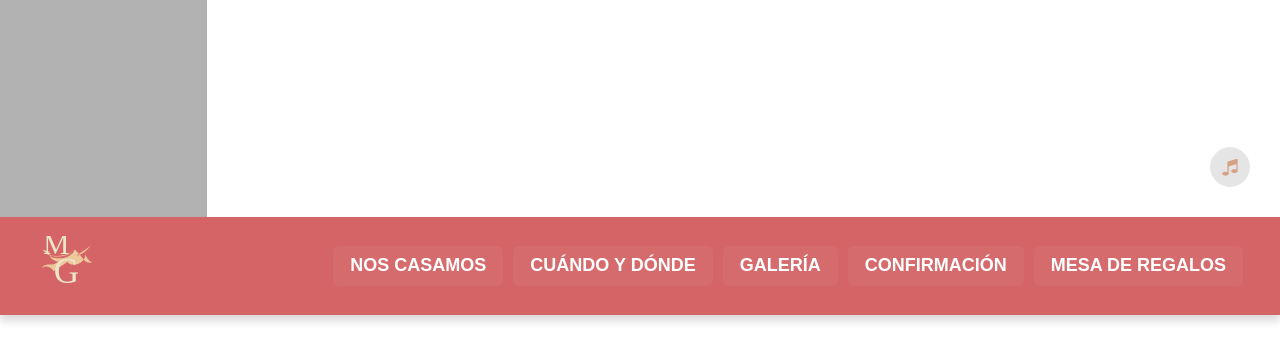
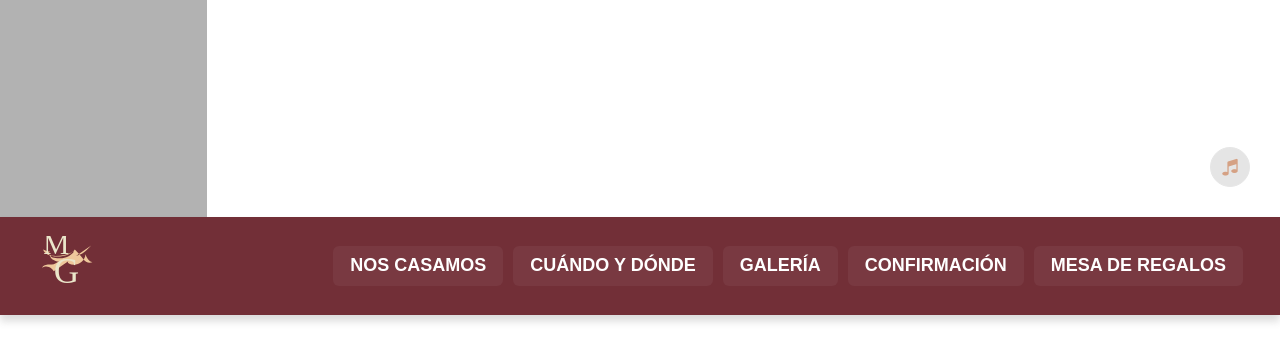
Before and after one commit to ManuelRomero0310/ManuelRomero0310.github.io, a plain HTML site: page index.html in a window 1280 px wide. Shown: the part 583-944 px from the top of the page. Drawn offline with nearby package versions, Linux system fonts and the light colour scheme; files whose address does not match are found by name; a web font is replaced by a local one.

Commit message:
Update styles.css

```diff
--- a/styles.css
+++ b/styles.css
@@ -9,7 +9,7 @@
     --body-font-family: 'Halant', sans-serif;
     --cursive-font-family: 'Alex Brush', cursive;
 
-    --main-color: #d46466;
+    --main-color: #722f37;
     --secondary-color: #eec79b;
     --third-color: #D5A184;
     --fourth-color: #a4a4a4;
@@ -30,7 +30,7 @@
     --btn-border-width: 2px;
     --btn-border-style: solid;
     --btn-dark-background-color: #eec79b;
-    --btn-dark-hover-background-color: #d46466;
+    --btn-dark-hover-background-color: #722f37;
     --btn-light-background-color: rgba(0,0,0,0);
     --btn-light-hover-background-color: rgba(255,255,255,0.3);
     --btn-dark-border-color: rgba(0,0,0,0.1);
@@ -41,7 +41,7 @@
     --titles-bg-color: rgba(255,255,255,0);
     --titles-border-color: rgba(0,0,0,0.1);
     --titles-border-width: 0px;
-    --titles-font-color: #d46466;
+    --titles-font-color: #722f37;
     --titles-font-size: 38px;
     --titles-font-rem-size: 2rem;
 
```
